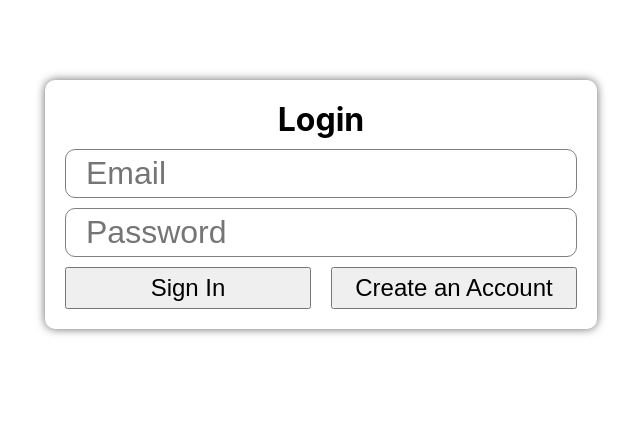
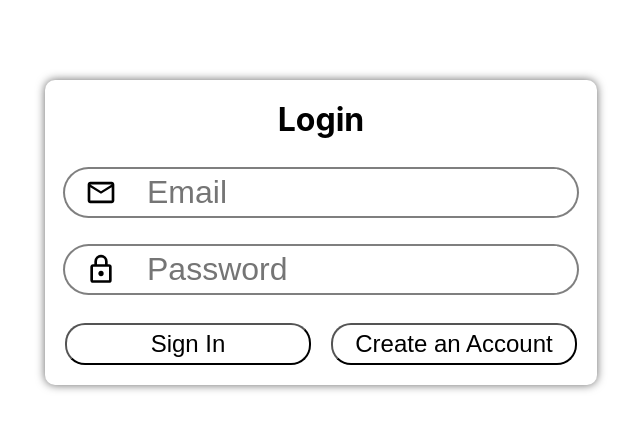
Before and after one commit to AngeloAXNGR/todolist-application, a React (Create React App) app: page / in a window 1280 px wide. Shown: the top 430 px of the page, without its empty margins (319-959 px from the left). Built offline with nearby package versions, Linux system fonts and the light colour scheme; no server answers.

Commit message:
Update CSS for login modals

```diff
--- a/src/components/LoginModal.js
+++ b/src/components/LoginModal.js
@@ -1,5 +1,7 @@
 import React from 'react'
 import UserContext from '../contexts/UserContext'
+import EmailIcon from '../images/email.svg';
+import PassWordIcon from '../images/password.svg';
 
 export default function LoginModal() {
   const {credentials,setIsRegistering, handleChange, handleSignIn} = React.useContext(UserContext);
@@ -7,6 +9,8 @@ export default function LoginModal() {
     <div className="login-modal">
       <h1 className="modal-title">Login</h1>
       <div className="form-inputs">
+        <div class="form-row">
+          <img src={EmailIcon} alt="" />
           <input
             placeholder="Email"
             type="email"
@@ -15,6 +19,9 @@ export default function LoginModal() {
             value={credentials.email}
             onChange={handleChange}
           />
+        </div>
+        <div class="form-row">
+          <img src={PassWordIcon} alt="" />
           <input
             placeholder="Password"
             type="password"
@@ -24,6 +31,7 @@ export default function LoginModal() {
             onChange={handleChange}
           />
         </div>
+      </div>
 
       <div className="form-buttons">
         <button onClick={handleSignIn}>Sign In</button>
--- a/src/components/SignUpModal.js
+++ b/src/components/SignUpModal.js
@@ -1,5 +1,7 @@
 import React from 'react'
 import UserContext from '../contexts/UserContext';
+import EmailIcon from '../images/email.svg';
+import PassWordIcon from '../images/password.svg';
 export default function SignUpModal() {
   const {credentials,setIsRegistering, handleChange, handleRegister} = React.useContext(UserContext);
   return (
@@ -7,6 +9,8 @@ export default function SignUpModal() {
       <h1 className="modal-title">Sign Up</h1>
 
       <div className="form-inputs">
+        <div className="form-row">
+          <img src={EmailIcon} alt="" />
           <input
             placeholder="Email"
             type="email"
@@ -15,6 +19,9 @@ export default function SignUpModal() {
             value={credentials.email}
             onChange={handleChange}
           />
+        </div>
+        <div className="form-row">
+          <img src={EmailIcon} alt="" />
           <input
             placeholder="Confirm Email"
             type="email"
@@ -23,6 +30,9 @@ export default function SignUpModal() {
             value={credentials.emailConfirm}
             onChange={handleChange}
           />
+        </div>
+        <div className="form-row">
+          <img src={PassWordIcon} alt="" />
           <input
             placeholder="Password"
             type="password"
@@ -31,6 +41,9 @@ export default function SignUpModal() {
             value={credentials.password}
             onChange={handleChange}
           />
+        </div>
+        <div className="form-row">
+          <img src={PassWordIcon} alt="" />
           <input
             placeholder="Confirm Password"
             type="password"
@@ -40,6 +53,7 @@ export default function SignUpModal() {
             onChange={handleChange}
           />
         </div>
+      </div>
 
       <div className="form-buttons">
         <button onClick={handleRegister}>Sign Up</button>
--- a/src/index.css
+++ b/src/index.css
@@ -54,7 +54,7 @@ header > h1{
   text-align:center;
   width: 40%;
   display:flex;
-  gap: 10px;
+  gap: 30px;
   flex-direction: column;
 }
 
@@ -65,15 +65,30 @@ header > h1{
 .form-inputs{
   display:flex;
   flex-direction: column;
-  gap: 10px;
+  gap: 30px;
 
 }
 
-.form-inputs >input{
-  border-radius: 10px;
+.form-row{
+  display:flex;
+  /* border: solid red; */
+  box-shadow: 0 0 0 2px rgba(0,0,0,0.5);
+  border-radius: 30px;
+  gap: 10px;
+  padding: 0 20px;
+}
+
+.form-row >input{
   border:1px solid gray;
+  border:none;
   padding: 5px 20px;
   font-size:2rem;
+  width: 100%;
+  outline:none;
+}
+
+.form-row > input:active{
+  border:none;
 }
 
 .form-buttons{
@@ -87,6 +102,14 @@ header > h1{
   padding: 5px 20px;
   font-size: 1.5rem;
   cursor:pointer;
+  background-color:white;
+  border-radius:20px;
+  transition: background-color 100ms ease-in-out, color 100ms ease-in-out;
+}
+
+.form-buttons > button:hover{
+  background-color:black;
+  color:white;
 }
 
 /* End Login Page */
```
Also changed, not shown: src/images/email.svg (added), src/images/password.svg (added). Lines whose indentation alone changed are shown as unchanged.
